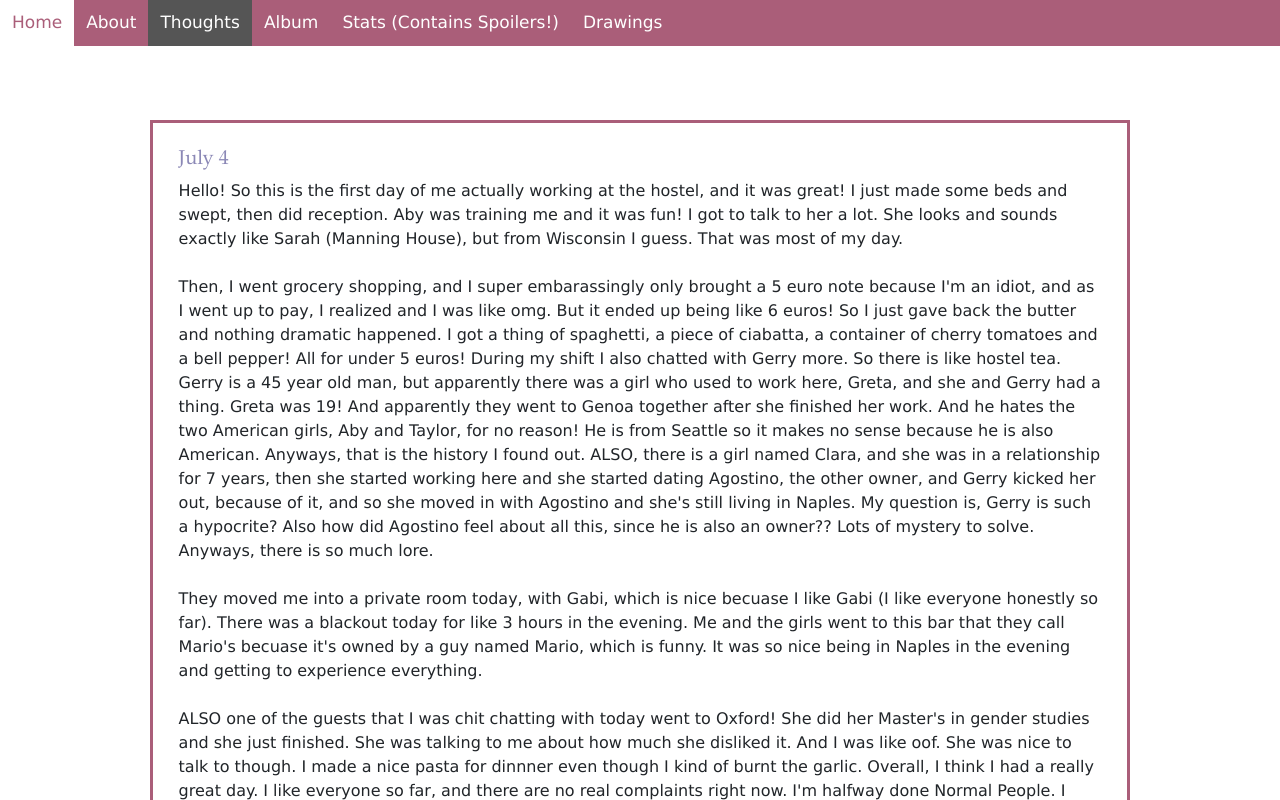
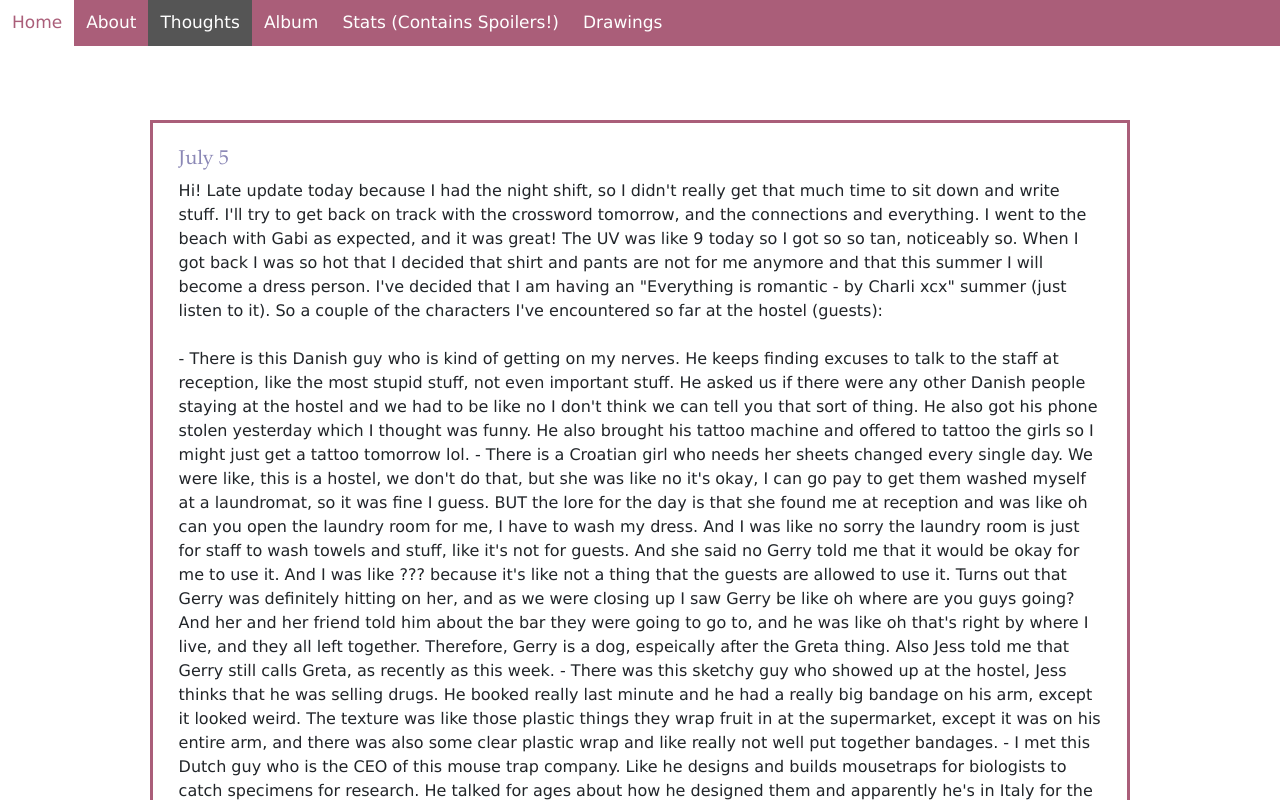
Before and after one commit to jamiesummer2024/jamiesummer2024.github.io, a plain HTML site: page thoughts.html in a window 1280 px wide. Shown: the top 800 px of the page. Drawn offline with nearby package versions, Linux system fonts and the light colour scheme.

Commit message:
Add files via upload

```diff
--- a/thoughts.html
+++ b/thoughts.html
@@ -26,6 +26,48 @@
 
 <body>
     <div class = 'box'>
+
+        <!--Beginning of entry-->
+    <h2>July 5</h2>
+    <div>
+        <p>
+            Hi! Late update today because I had the night shift, so I didn't really get that much time to sit down and write stuff. I'll try to
+            get back on track with the crossword tomorrow, and the connections and everything. I went
+            to the beach with Gabi as expected, and it was great! The UV was like 9 today so I got so so tan, noticeably so. When I got back
+            I was so hot that I decided that shirt and pants are not for me anymore and that this summer I will become a dress person. I've
+            decided that I am having an "Everything is romantic - by Charli xcx" summer (just listen to it). So a couple of the characters I've
+            encountered so far at the hostel (guests):
+            <br><br>
+            - There is this Danish guy who is kind of getting on my nerves. He keeps finding excuses to talk to the staff at reception, like the
+            most stupid stuff, not even important stuff. He asked us if there were any other Danish people staying at the hostel and we had to be
+            like no I don't think we can tell you that sort of thing. He also got his phone stolen yesterday which I thought was funny. He also
+            brought his tattoo machine and offered to tattoo the girls so I might just get a tattoo tomorrow lol.
+            - There is a Croatian girl who needs her sheets changed every single day. We were like, this is a hostel, we don't do that, but she
+            was like no it's okay, I can go pay to get them washed myself at a laundromat, so it was fine I guess. BUT the lore for the day is that
+            she found me at reception and was like oh can you open the laundry room for me, I have to wash my dress. And I was like no sorry the
+            laundry room is just for staff to wash towels and stuff, like it's not for guests. And she said no Gerry told me that it would be okay
+            for me to use it. And I was like ??? because it's like not a thing that the guests are allowed to use it. Turns out that Gerry was
+            definitely hitting on her, and as we were closing up I saw Gerry be like oh where are you guys going? And her and her friend told him
+            about the bar they were going to go to, and he was like oh that's right by where I live, and they all left together. Therefore, Gerry is
+            a dog, espeically after the Greta thing. Also Jess told me that Gerry still calls Greta, as recently as this week.
+            - There was this sketchy guy who showed up at the hostel, Jess thinks that he was selling drugs. He booked really last minute and
+            he had a really big bandage on his arm, except it looked weird. The texture was like those plastic things they wrap fruit in at the
+            supermarket, except it was on his entire arm, and there was also some clear plastic wrap and like really not well put together bandages.
+            - I met this Dutch guy who is the CEO of this mouse trap company. Like he designs and builds mousetraps for biologists to catch specimens
+            for research. He talked for ages about how he designed them and apparently he's in Italy for the Italian Congress for Mammals or something
+            like that. Really fascinating guy.
+            <br><br>
+            I met Jess! And she's great and she knows so much gossip. So apparently she's really annoyed that Gerry seems to show a lot of favouritism
+            with the different staff. Like, he gets into weird moods all the time and he will yell at people for one thing and be fine with other
+            people for other things. Also Jess is way less of a character than I thought. Like, she is really sweet, and she was really kind and
+            understanding with me. She talks about her exes a lot, and she's just so great. So sad that she's leaving next week.
+            <br><br>
+            That's all I can think of for now! Tomorrow I think I will go shopping for more dresses. Mood is high and the sun is shining.
+            <br><br>
+            Current song: Everything is romantic by Charli xcx
+        </p>
+    </div>
+    <!--End of entry-->
 
     <!--Beginning of entry-->
     <h2>July 4</h2>
```
